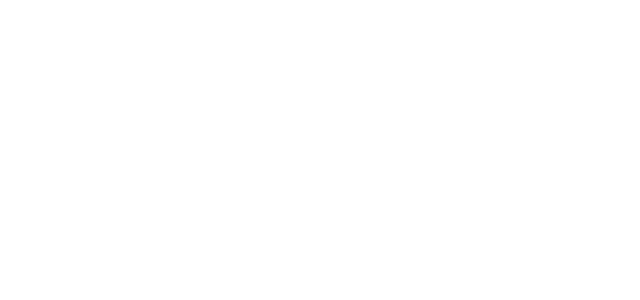
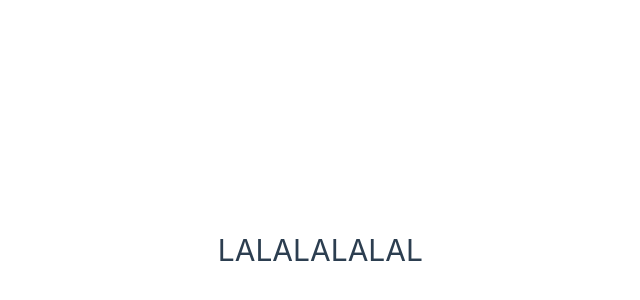
Before and after one commit to UnMugViolet/portfolio, a Vue app: page / in a window 1280 px wide. Shown: the part 150-450 px from the top of the page, without its empty margins (217-857 px from the left). Built offline with nearby package versions, Linux system fonts and the light colour scheme.

Commit message:
Install tailwind

```diff
--- /dev/null
+++ b/css/main.css
@@ -0,0 +1 @@
+/*# sourceMappingURL=main.css.map */
--- a/package.json
+++ b/package.json
@@ -22,12 +22,15 @@
     "@vitejs/plugin-vue": "^4.3.4",
     "@vitejs/plugin-vue-jsx": "^3.0.2",
     "@vue/eslint-config-prettier": "^8.0.0",
+    "autoprefixer": "^10.4.16",
     "chromedriver": "^117.0.1",
     "eslint": "^8.49.0",
     "eslint-plugin-vue": "^9.17.0",
     "geckodriver": "^4.2.1",
     "nightwatch": "^3.1.3",
+    "postcss": "^8.4.31",
     "prettier": "^3.0.3",
+    "tailwindcss": "^3.3.3",
     "ts-node": "^10.9.1",
     "vite": "^4.4.9",
     "wait-on": "^7.0.1"
--- /dev/null
+++ b/postcss.config.js
@@ -0,0 +1,6 @@
+module.exports = {
+  plugins: {
+    tailwindcss: {},
+    autoprefixer: {},
+  },
+}
--- a/src/App.vue
+++ b/src/App.vue
@@ -4,5 +4,5 @@ import { RouterLink, RouterView } from 'vue-router'
 
 <template>
 
-
+    <h1 class=""> LALALALALAL</h1>
 </template>
--- /dev/null
+++ b/src/index.css
@@ -0,0 +1,3 @@
+@tailwind base;
+@tailwind components;
+@tailwind utilities;
--- /dev/null
+++ b/tailwind.config.js
@@ -0,0 +1,11 @@
+/** @type {import('tailwindcss').Config} */
+module.exports = {
+  content: [
+    "./index.html",
+    "./src/**/*.{vue,js,ts,jsx,tsx}",
+  ],
+  theme: {
+    extend: {},
+  },
+  plugins: [],
+}
```
Also changed, not shown: sass/main.scss (+1 -9 lines), 2 other files (tests, documents, lock files or other folders).
